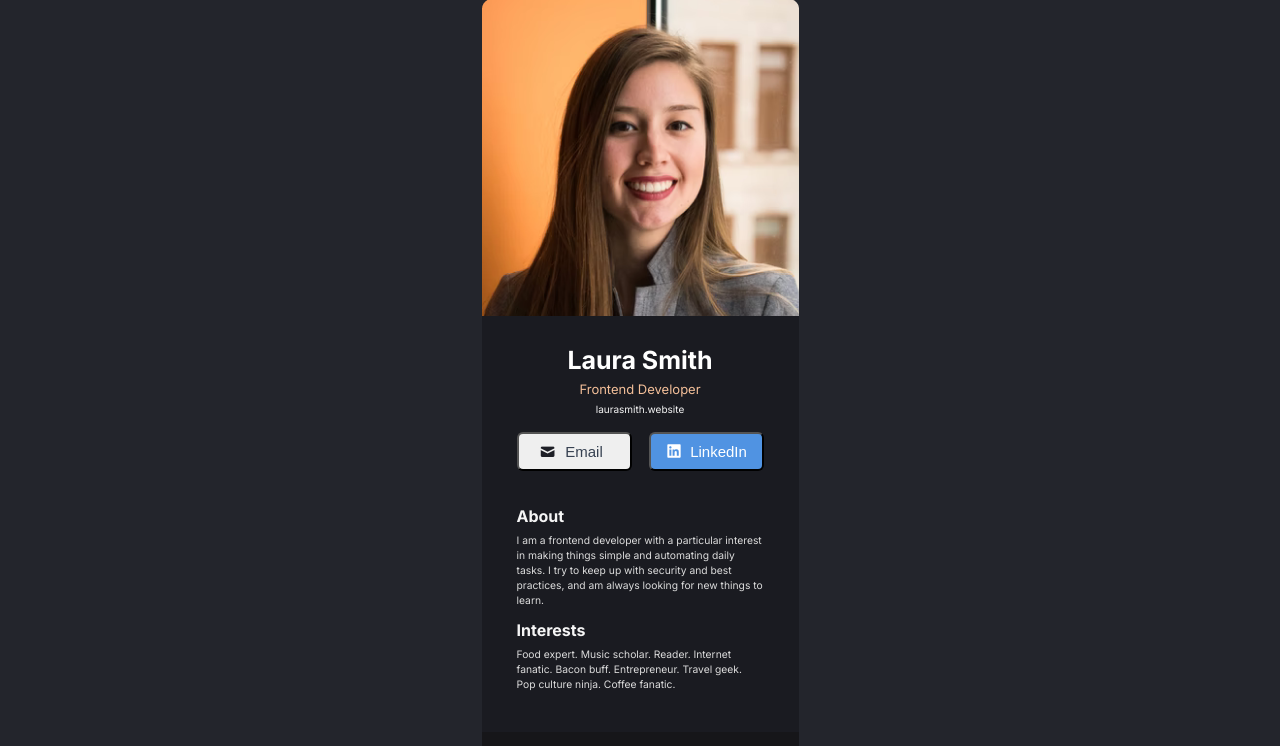
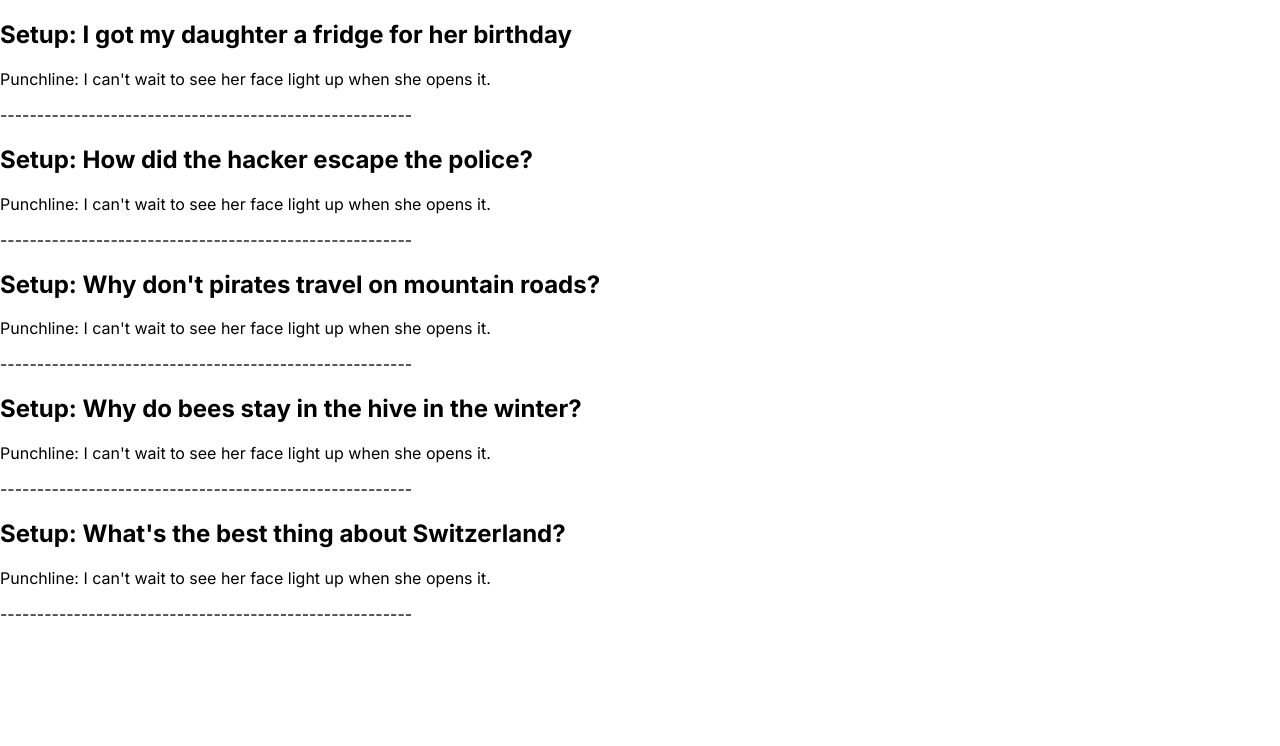
Before and after one commit to oleksiikrashevskyii/Reenbit, a React app: page / in a window 1280 px wide. Shown: the top 746 px of the page. Built offline with nearby package versions, Linux system fonts and the light colour scheme.

Commit message:
first commit

```diff
--- a/src/components/About.js
+++ /dev/null
@@ -1,13 +0,0 @@
-import React from "react";
-
-const About = () => {
-    return (
-        <div className="info_details about">
-            <h3>About</h3>
-            <p>I am a frontend developer with a particular interest in making things simple and automating daily tasks.
-                I try to keep up with security and best practices, and am always looking for new things to learn.</p>
-        </div>
-    );
-}
-
-export default About;
--- a/src/components/App.js
+++ b/src/components/App.js
@@ -1,14 +1,47 @@
-import React from "react";
-import Footer from "./Footer.js";
-import Main from "./Main.js";
+import React from "react"
+import Joke from './Joke.js'
+
+const jokesList = [
+    {
+        Setup: 'I got my daughter a fridge for her birthday',
+        Punchline: 'I can\'t wait to see her face light up when she opens it.',
+        id: 2022,
+    },
+
+    {
+        Setup: 'How did the hacker escape the police?',
+        Punchline: 'He just ransomware!',
+        id: 2023,
+    },
+
+    {
+        Setup: 'Why don\'t pirates travel on mountain roads?',
+        Punchline: 'Scurvy.',
+        id: 2024,
+    },
+
+    {
+        Setup: 'Why do bees stay in the hive in the winter?',
+        Punchline: 'Swarm.',
+        id: 2025,
+    },
+
+    {
+        Setup: 'What\'s the best thing about Switzerland?',
+        Punchline: 'I don\'t know, but the flag is a big plus!',
+        id: 2026,
+    },
+
+];
 
 const App = () => {
+    const structure = [];
+    for (let i=0; i<jokesList.length; i++) {
+        structure.push(<Joke key={jokesList[i].id} setup={jokesList[i].Setup ? jokesList[i].Setup : null} punchline={jokesList[0].Punchline}/>)
+    }
     return (
-        <div className="content">
-            <Main/>
-            <Footer/>
-        </div>
-    );
+        [...structure]
+    )
 }
 
 export default App;
--- a/src/components/Footer.js
+++ /dev/null
@@ -1,18 +0,0 @@
-import React from "react";
-import twitter from '../assets/twitter-icon.png';
-import facebook from '../assets/facebook-icon.png';
-import instagram from '../assets/instagram-icon.png';
-import github from '../assets/github-icon.png';
-
-const Footer = () => {
-    return (
-        <div className="footer">
-            <a href="#"><img src={twitter}/></a>
-            <a href="#"><img src={facebook}/></a>
-            <a href="#"><img src={instagram}/></a>
-            <a href="#"><img src={github}/></a>
-        </div>
-    );
-}
-
-export default Footer;
--- a/src/components/Info.js
+++ /dev/null
@@ -1,23 +0,0 @@
-import React from "react";
-import girlImage from '../assets/info-img.png';
-
-const Info = () => {
-    return (
-        <div className="info">
-            <img className="girlImage" alt="png"src={girlImage}/>
-            <h3>Laura Smith</h3>
-            <h4>Frontend Developer</h4>
-            <a href="#">laurasmith.website</a>
-            <div className="info__buttons">
-                <button className="email-btn">
-                    <span>Email</span>
-                </button>
-                <button className="linkedln-btn">
-                    <span>LinkedIn</span>
-                </button>
-            </div>
-        </div>
-    );
-}
-
-export default Info;
--- a/src/components/Interests.js
+++ /dev/null
@@ -1,12 +0,0 @@
-import React from "react";
-
-const Interests = () => {
-    return (
-        <div className="info_details interests">
-            <h3>Interests</h3>
-            <p>Food expert. Music scholar. Reader. Internet fanatic. Bacon buff. Entrepreneur. Travel geek. Pop culture ninja. Coffee fanatic.</p>
-        </div>
-    );
-}
-
-export default Interests;
--- /dev/null
+++ b/src/components/Joke.js
@@ -0,0 +1,22 @@
+import React from "react"
+
+const Joke = (props) => {
+    if(props.setup === null || props.setup.length === 0) {
+        return (
+            <div>
+                <p>Punchline: {props.punchline}</p>
+                --------------------------------------------------------
+            </div>
+        )
+    } else {
+        return (
+            <div>
+                <h2>Setup: {props.setup}</h2>
+                <p>Punchline: {props.punchline}</p>
+                --------------------------------------------------------
+            </div>
+        )
+    }
+}
+
+export default Joke;
--- a/src/components/Main.js
+++ /dev/null
@@ -1,17 +0,0 @@
-import React from "react";
-import Info from "./Info.js";
-import About from "./About.js";
-import Interests from "./Interests.js";
-
-
-const Main = () => {
-    return (
-        <div className="content">
-            <Info/>
-            <About/>
-            <Interests/>
-        </div>
-    );
-}
-
-export default Main;
--- a/src/index.js
+++ b/src/index.js
@@ -5,5 +5,4 @@
 
 const rootElement = document.getElementById('root');
 
-
 ReactDOM.render(<App/>, rootElement);
--- a/src/styles/main.scss
+++ b/src/styles/main.scss
@@ -1,14 +1,7 @@
 @import url('https://fonts.googleapis.com/css2?family=Inter:wght@400;500;700&display=swap');
 
 #root {
-  position: absolute;
-  left: 50%;
-  width: 100%;
-  height: 100vh;
-  display: flex;
-  align-items: center;
-  transform: translate(-50%, 0);
-  background-color: rgba(35, 37, 44, 1);
+
 }
 
 body {
@@ -23,138 +16,3 @@ h3,h4{
 * {
   box-sizing: border-box;
 }
-
-.content {
-  width: 317px;
-  margin: 0 auto;
-  background-color:rgba(26, 27, 33, 1);
-}
-
-.info {
-  text-align: center;
-  & > h3 {
-    font-weight: 700;
-    font-size: 25px;
-    padding-top: 25px;
-    color: white;
-  }
-  & > h4 {
-    padding-top: 6px;
-    font-size: 13px;
-    font-weight: 400;
-    color: rgba(243, 191, 153, 1);
-  }
-
-  & > a {
-    font-size: 10px;
-    font-weight: 400;
-    color: rgba(245, 245, 245, 1);
-    transition: all 0.2s;
-    text-decoration: none;
-    &:hover {
-      cursor: pointer;
-      color: rgb(219, 219, 219);
-    }
-  }
-  &__buttons {
-    padding: 15px 35px 0px 35px;
-    display: flex;
-    justify-content: space-between;
-  }
-}
-
-.email-btn {
-  padding: 9px 0px 9px 20px;
-  width: 115px;
-  border-radius: 6px;
-  font-size: 15px;
-  font-weight: 500;
-  color: #374151;
-  position: relative;
-  transition: all 0.2s;
-  &:hover {
-    cursor: pointer;
-    background-color: rgb(214, 214, 214);
-  }
-  & > span::before {
-    content: '';
-    display: block;
-    position: absolute;
-    left: 0;
-    left: 27px;
-    top: 0;
-    top: 14px;
-    transform: scale(110%);
-    width: 100%;
-    height: 100%;
-    background: no-repeat url("../assets/email-btn.svg");
-  }
-}
-
-.linkedln-btn {
-  background-color: rgba(80, 147, 226, 1);
-  color: rgba(255, 255, 255, 1);
-  padding: 9px 0px 9px 25px;
-  border-radius: 6px;
-  font-size: 15px;
-  font-weight: 500;
-  width: 115px;
-  position: relative;
-  transition: all 0.2s;
-  & > span::before {
-    content: '';
-    display: block;
-    position: absolute;
-    left: 0;
-    left: 16px;
-    top: 0;
-    top: 10px;
-    width: 100%;
-    height: 100%;
-    background: no-repeat url("../assets/linkedln-btn.svg");
-  }
-  &:hover {
-    cursor: pointer;
-    background-color: rgb(57, 129, 212);
-  }
-}
-
-.info_details {
-  padding: 33px 35px 0px 35px;
-  & > h3 {
-    font-size: 16px;
-    font-weight: 700;
-    line-height: 24px;
-    letter-spacing: 0em;
-    text-align: left;
-    color: rgba(245, 245, 245, 1);
-  }
-  & > p {
-    margin: 0;
-    margin-top: 5px;
-    font-size: 10.3px;
-    font-weight: 400;
-    font-family: Inter;
-    line-height: 15px;
-    color: rgba(220, 220, 220, 1);
-  }
-}
-
-.interests {
-  padding-top: 10px;
-  padding-bottom: 40px;
-}
-
-.footer {
-  display: flex;
-  background-color: rgba(22, 22, 25, 1);
-  justify-content: space-between;
-  padding: 20px 73px;
-  & > a > img {
-    height: 25px;
-  }
-}
-
-.girlImage {
-  background-color: rgba(35, 37, 44, 1);
-}
```
